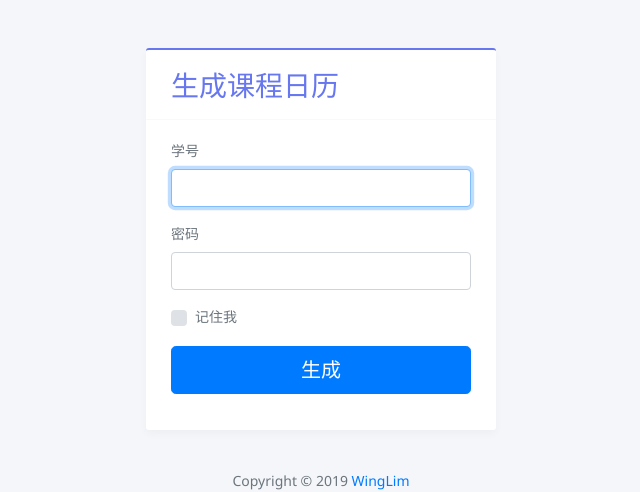
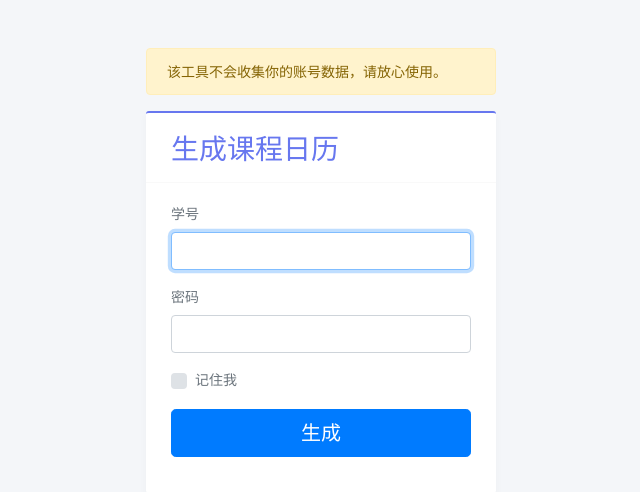
Before and after one commit to WingLim/HDUCalenderGenerator, a Flask app: page /ics in a window 1280 px wide. Shown: the top 492 px of the page, without its empty margins (319-959 px from the left). Run offline with Flask 2, Linux system fonts and the light colour scheme; some libraries are stand-ins or nearby versions.

Commit message:
feat: add hint

```diff
--- a/templates/index.html
+++ b/templates/index.html
@@ -72,15 +72,15 @@
         <section class="section">
             <div class="container mt-5">
                 <div class="row">
-                    <div
-                        class="col-12 col-sm-8 offset-sm-2 col-md-6 offset-md-3 col-lg-6 offset-lg-3 col-xl-4 offset-xl-4">
-
+                    <div class="col-12 col-sm-8 offset-sm-2 col-md-6 offset-md-3 col-lg-6 offset-lg-3 col-xl-4 offset-xl-4">
+                        <div class="alert alert-warning" role="alert">
+                            该工具不会收集你的账号数据，请放心使用。
+                        </div>
                         <div class="card card-primary">
                             <div class="card-header">
                                 <h3>生成课程日历</h3>
                             </div>
                             <form action="/ics" method="POST" class="needs-validation" novalidate>
-
                                 <div class="card-body">
                                     <div class="form-group login-form-item">
                                         <label for="account">学号</label>
```
